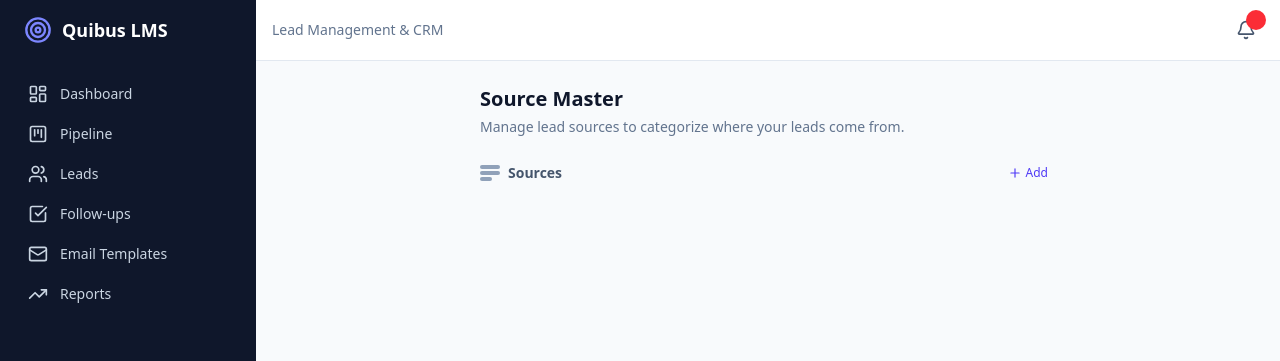
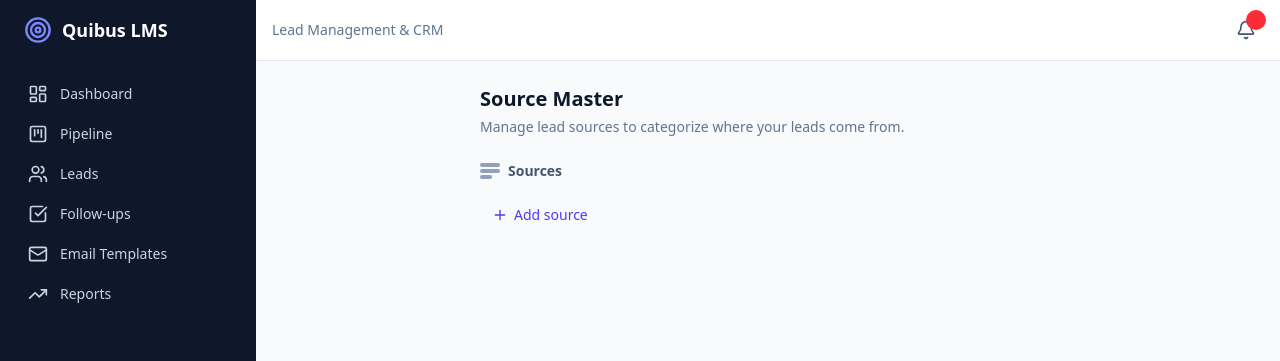
Before and after one commit to Alakhveer-Singh/Momentum, a Django app: template backend-django/templates/source_master.html in a window 1280 px wide. Shown: the top 361 px of the page. Run offline with Django 5.2, Linux system fonts and the light colour scheme; the template is opened without the code that fills it, so the values that code supplies are empty; style sheets or scripts are compiled from the project's sources.

Commit message:
Fix Add button (missing Max import) and move Add to bottom of each section.
- Import Max in views.py — stages/sources create was crashing with NameError
- Funnel + Source Master: Add button now sits below each section's list

Co-Authored-By: Claude Haiku 4.5 <noreply@anthropic.com>

```diff
--- a/backend-django/crm/views.py
+++ b/backend-django/crm/views.py
@@ -2,7 +2,7 @@ import csv
 from io import BytesIO
 
 from django.core.mail import send_mail
-from django.db.models import Avg, Count, Q, Sum
+from django.db.models import Avg, Count, Max, Q, Sum
 from django.db.models.functions import TruncMonth
 from django.http import HttpResponse, StreamingHttpResponse
 from django.utils import timezone
--- a/backend-django/templates/source_master.html
+++ b/backend-django/templates/source_master.html
@@ -7,12 +7,9 @@
   </div>
 
   <div class="mb-6">
-    <div class="mb-2 flex items-center justify-between gap-2">
-      <div class="flex items-center gap-2">
-        <div class="flex flex-col gap-0.5"><span class="h-1 w-5 rounded bg-slate-400"></span><span class="h-1 w-5 rounded bg-slate-400"></span><span class="h-1 w-3 rounded bg-slate-400"></span></div>
-        <span class="text-sm font-semibold text-slate-600">Sources</span>
-      </div>
-      <button onclick="addSource()" class="inline-flex items-center gap-1 rounded px-2 py-1 text-xs text-indigo-600 hover:bg-indigo-50"><i data-lucide="plus" class="h-3.5 w-3.5"></i> Add</button>
+    <div class="mb-2 flex items-center gap-2">
+      <div class="flex flex-col gap-0.5"><span class="h-1 w-5 rounded bg-slate-400"></span><span class="h-1 w-5 rounded bg-slate-400"></span><span class="h-1 w-3 rounded bg-slate-400"></span></div>
+      <span class="text-sm font-semibold text-slate-600">Sources</span>
     </div>
     <div id="sourcesList">
       {% for source in sources %}
@@ -27,6 +24,7 @@
       </div>
       {% endfor %}
     </div>
+    <button onclick="addSource()" class="mt-2 inline-flex items-center gap-1.5 rounded-lg px-3 py-2 text-sm text-indigo-600 hover:bg-indigo-50"><i data-lucide="plus" class="h-4 w-4"></i> Add source</button>
   </div>
 </div>
 {% endblock %}
```
Also changed, not shown: backend-django/templates/funnel.html (+6 -8 lines).
